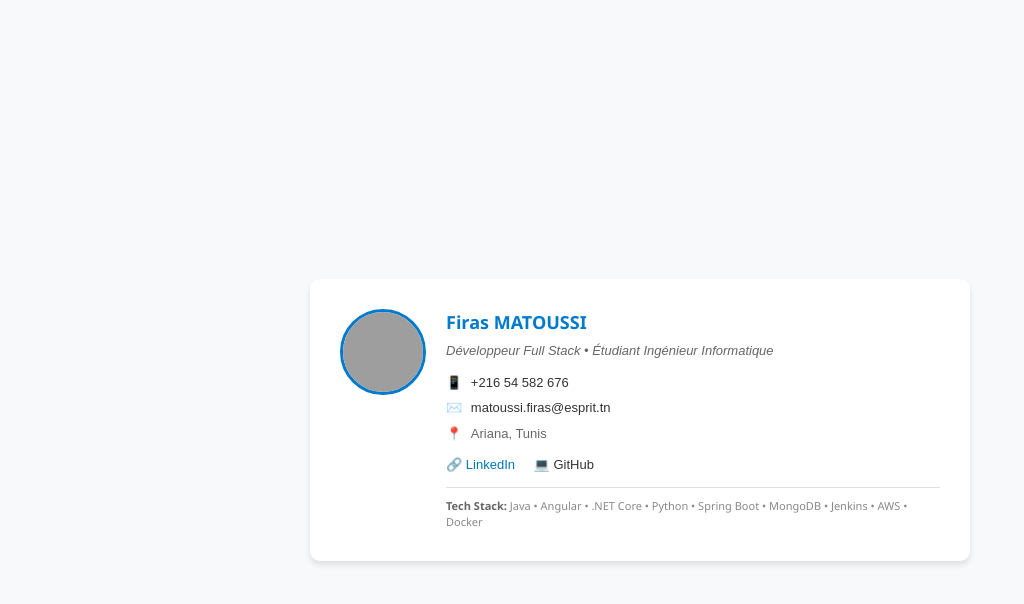
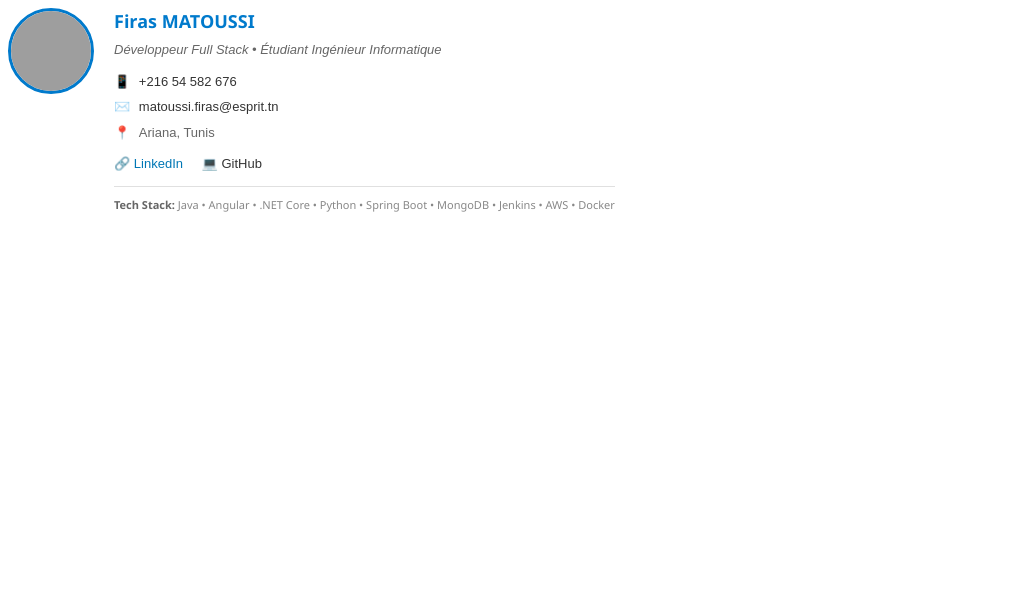
Before and after one commit to lmatoussi/signature, a plain HTML site: page index.html in a window 1280 px wide. Shown: the whole page, without its empty margins (0-1024 px from the left). Drawn offline with Linux system fonts and the light colour scheme; grey boxes are pictures that could not be loaded.

Commit message:
Refactor HTML structure for signature display

```diff
--- a/index.html
+++ b/index.html
@@ -1,34 +1,8 @@
-<!DOCTYPE html>
-<html lang="fr">
-<head>
-    <meta charset="UTF-8">
-    <meta name="viewport" content="width=device-width, initial-scale=1.0">
-    <title>Signature - Firas MATOUSSI</title>
-    <style>
-        body {
-            margin: 0;
-            padding: 20px;
-            background-color: #f8f9fa;
-            display: flex;
-            justify-content: center;
-            align-items: center;
-            min-height: 100vh;
-        }
-        .signature-container {
-            background: white;
-            padding: 30px;
-            border-radius: 10px;
-            box-shadow: 0 4px 6px rgba(0, 0, 0, 0.1);
-            max-width: 600px;
-        }
-    </style>
-</head>
-<body>
-    <div class="signature-container">
 <table cellpadding="0" cellspacing="0" border="0" style="font-family: Arial, sans-serif; font-size: 14px; color: #333; line-height: 1.4;">
     <tr>
         <td style="padding-right: 20px; vertical-align: top;">
-<img src="https://github.com/MatoussiFiras.png" alt="Firas MATOUSSI" style="width: 80px; height: 80px; border-radius: 50%; border: 3px solid #007acc; display: block;">                </td>
+            <img src="https://github.com/MatoussiFiras.png" alt="Firas MATOUSSI" style="width: 80px; height: 80px; border-radius: 50%; border: 3px solid #007acc; display: block;">
+        </td>
         <td style="vertical-align: top; line-height: 1.5;">
             <div style="font-weight: bold; font-size: 18px; color: #007acc; margin-bottom: 5px; font-family: 'Segoe UI', Arial, sans-serif;">Firas MATOUSSI</div>
             <div style="font-style: italic; color: #666; margin-bottom: 12px; font-size: 13px;">Développeur Full Stack • Étudiant Ingénieur Informatique</div>
@@ -52,7 +26,7 @@
                 <a href="https://linkedin.com/in/firas-matoussi" style="color: #0077b5; text-decoration: none; margin-right: 15px; font-weight: 500;">
                     🔗 LinkedIn
                 </a>
-                        <a href="https://github.com/firasmatoussi" style="color: #333; text-decoration: none; font-weight: 500;">
+                <a href="https://github.com/MatoussiFiras" style="color: #333; text-decoration: none; font-weight: 500;">
                     💻 GitHub
                 </a>
             </div>
@@ -63,6 +37,3 @@
         </td>
     </tr>
 </table>
-    </div>
-</body>
-</html>
```
Lines whose indentation alone changed are shown as unchanged.
